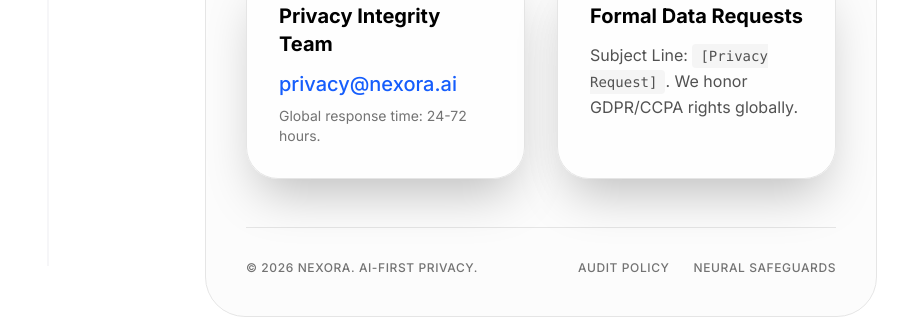
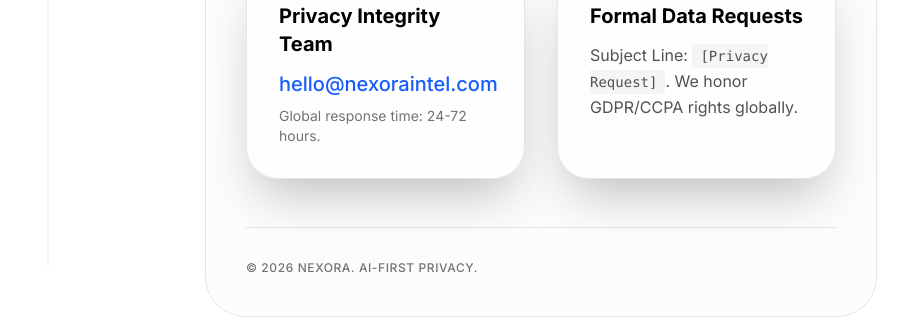
Before and after one commit to MosadCreates/Nexora, a Next.js app: page /privacy in a window 1280 px wide. Shown: the part 3379-3705 px from the top of the page, without its empty margins (99-1007 px from the left). Built offline with nearby package versions, Linux system fonts and the light colour scheme; no server answers.

Commit message:
editing empty links2

```diff
--- a/src/components/Privacy.tsx
+++ b/src/components/Privacy.tsx
@@ -95,8 +95,8 @@
               <div className="grid grid-cols-1 md:grid-cols-2 gap-8">
                 <div className="p-8 rounded-[2rem] bg-white/80 dark:bg-black/80 border border-neutral-200 dark:border-neutral-800 shadow-2xl hover:shadow-blue-500/10 transition-shadow duration-500">
                   <p className="font-bold text-xl text-black dark:text-white mb-3">Privacy Integrity Team</p>
-                  <a href="mailto:privacy@nexora.ai" className="text-xl font-medium text-blue-600 dark:text-blue-400 hover:text-blue-700 dark:hover:text-blue-300 transition-colors block mb-2">
-                    privacy@nexora.ai
+                  <a href="mailto:hello@nexoraintel.com" className="text-xl font-medium text-blue-600 dark:text-blue-400 hover:text-blue-700 dark:hover:text-blue-300 transition-colors block mb-2">
+                    hello@nexoraintel.com
                   </a>
                   <p className="text-sm text-neutral-500">Global response time: 24-72 hours.</p>
                 </div>
@@ -111,10 +111,6 @@
 
               <div className="mt-12 pt-8 border-t border-neutral-200 dark:border-neutral-800 flex flex-col md:flex-row items-center justify-between gap-4 text-xs text-neutral-500 tracking-wider uppercase font-medium">
                 <p>© 2026 NEXORA. AI-FIRST PRIVACY.</p>
-                <div className="flex gap-6">
-                   <a href="#" className="hover:text-black dark:hover:text-white transition-colors">Audit Policy</a>
-                   <a href="#" className="hover:text-black dark:hover:text-white transition-colors">Neural Safeguards</a>
-                </div>
               </div>
             </div>
           </section>
```
